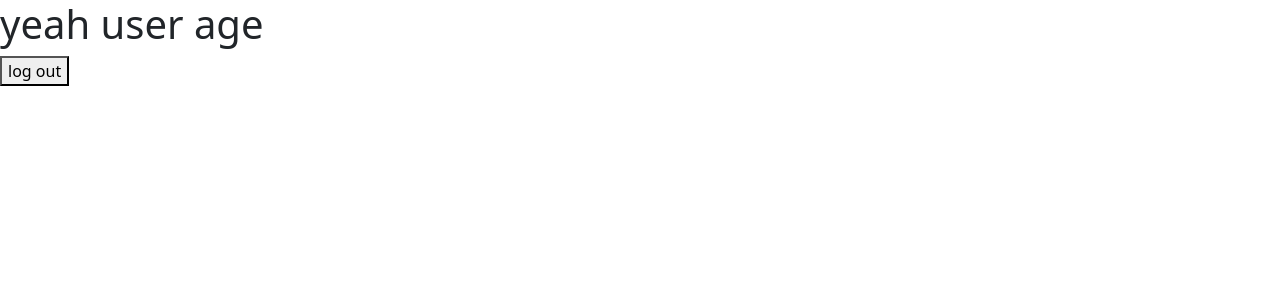
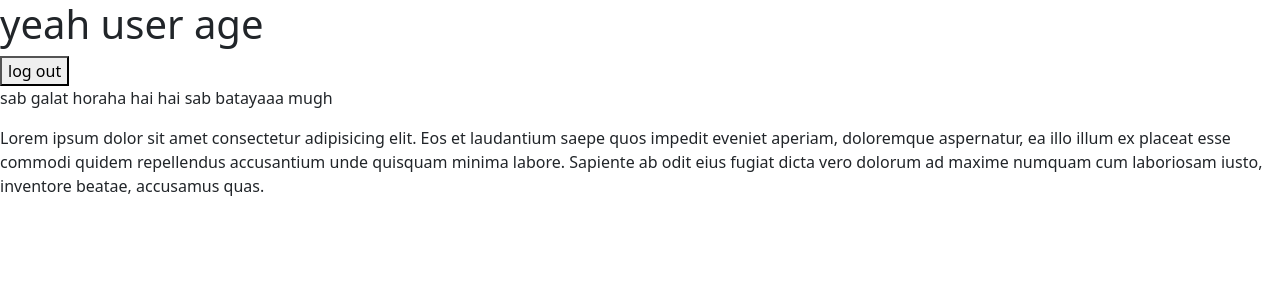
Before and after one commit to unzii-sheikh/sound, a Laravel app: template resources/views/welcome.blade.php in a window 1280 px wide. Shown: the top 300 px of the page. Run offline with Laravel 12, Linux system fonts and the light colour scheme; the template is opened without the code that fills it, so the values that code supplies are empty; some libraries are stand-ins or nearby versions.

Commit message:
doney work

```diff
--- a/resources/views/welcome.blade.php
+++ b/resources/views/welcome.blade.php
@@ -24,6 +24,8 @@
         @csrf
         <button type="submit">log out</button>
        </form>
+       <p>sab galat horaha hai hai sab batayaaa mugh</p>
+       <p>Lorem ipsum dolor sit amet consectetur adipisicing elit. Eos et laudantium saepe quos impedit eveniet aperiam, doloremque aspernatur, ea illo illum ex placeat esse commodi quidem repellendus accusantium unde quisquam minima labore. Sapiente ab odit eius fugiat dicta vero dolorum ad maxime numquam cum laboriosam iusto, inventore beatae, accusamus quas.</p>
         <script
             src="https://cdn.jsdelivr.net/npm/@popperjs/core@2.11.8/dist/umd/popper.min.js"
             integrity="sha384-I7E8VVD/ismYTF4hNIPjVp/Zjvgyol6VFvRkX/vR+Vc4jQkC+hVqc2pM8ODewa9r"
```
